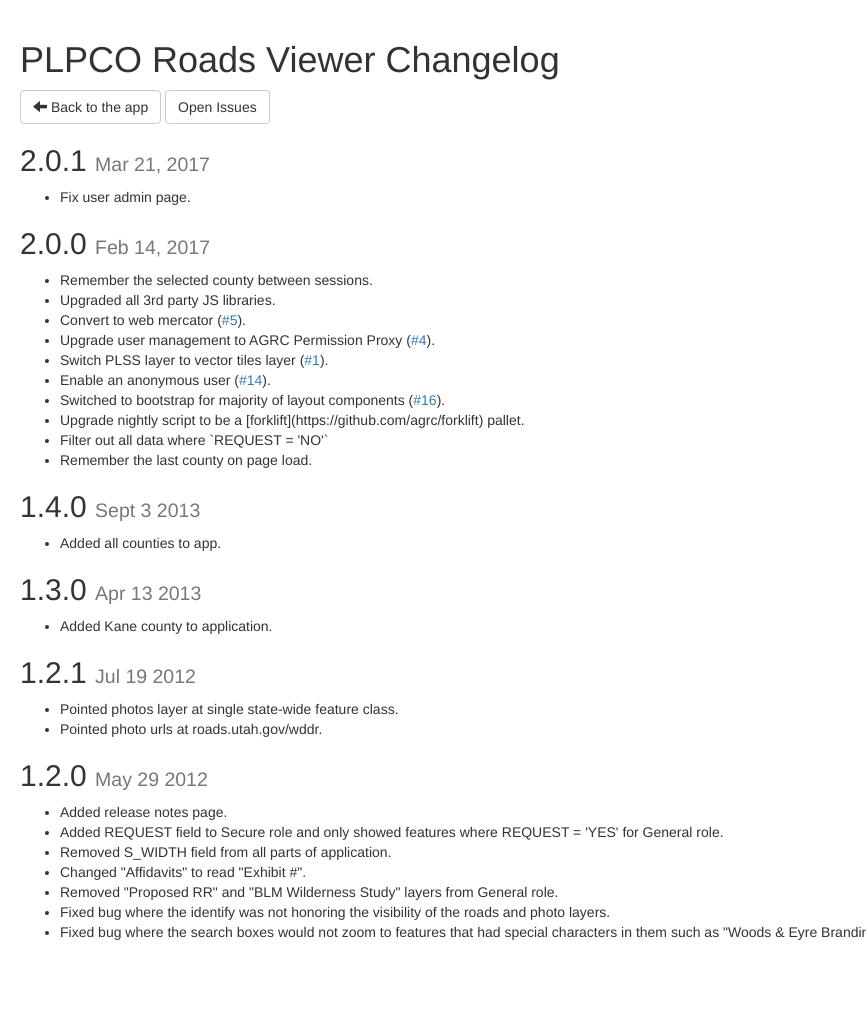
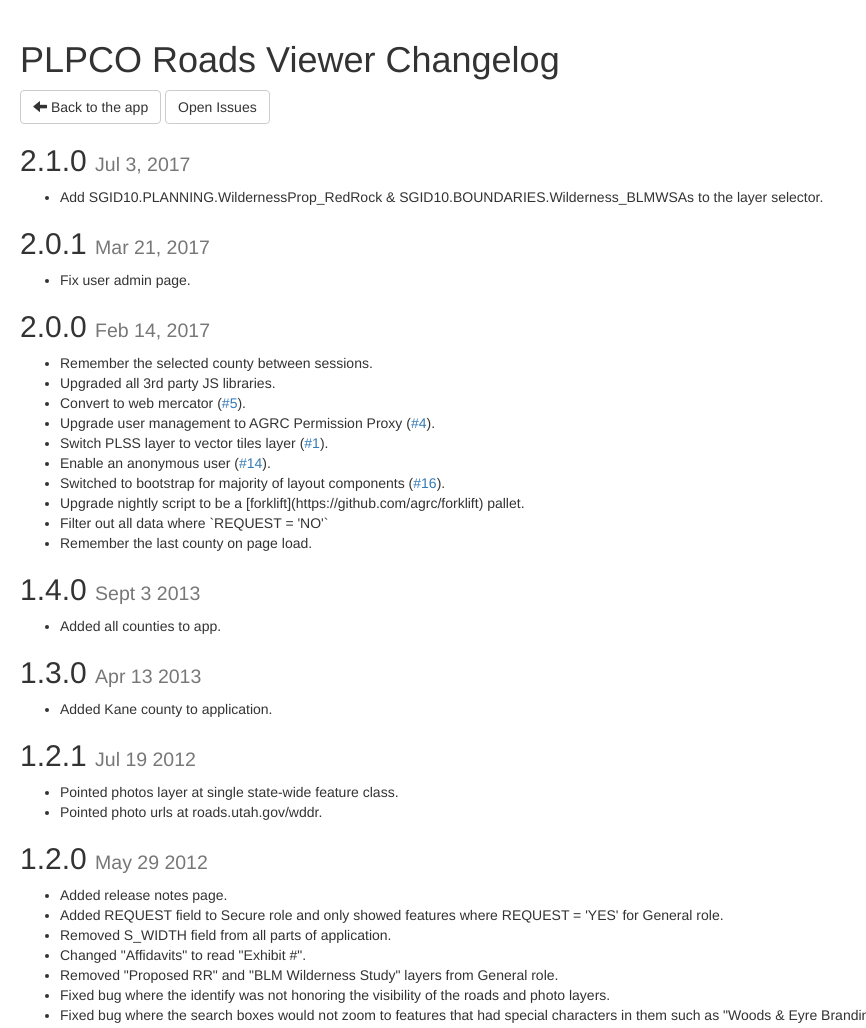
Before and after one commit to agrc/roads.utah.gov, a website: page src/ChangeLog.html in a window 1280 px wide. Shown: the whole page, without its empty margins (0-866 px from the left). Before the commit the page ends 972 px from the top, so only its background shows below. Drawn offline with nearby package versions, Linux system fonts and the light colour scheme.

Commit message:
Release v2.1.0

```diff
--- a/bower.json
+++ b/bower.json
@@ -1,7 +1,7 @@
 {
   "name": "roads.utah.gov",
   "description": "PLPCO Roads Viewer",
-  "version": "2.0.1",
+  "version": "2.1.0",
   "main": "",
   "authors": [
     "Scott Davis <stdavis@utah.gov>"
--- a/package.json
+++ b/package.json
@@ -1,6 +1,6 @@
 {
   "name": "roads.utah.gov",
-  "version": "2.0.1",
+  "version": "2.1.0",
   "description": "PLPCO Roads Viewer",
   "scripts": {
     "test": "grunt travis -v"
--- a/src/ChangeLog.html
+++ b/src/ChangeLog.html
@@ -16,6 +16,10 @@
     <a href="./" class="btn btn-default"><span class="glyphicon glyphicon-arrow-left"></span> Back to the app</a>
     <a href="https://github.com/agrc/roads.utah.gov/issues?state=open" class="btn btn-default">Open Issues</a>
 
+    <h2>2.1.0 <small>Jul 3, 2017</small></h2>
+    <ul>
+        <li>Add SGID10.PLANNING.WildernessProp_RedRock & SGID10.BOUNDARIES.Wilderness_BLMWSAs to the layer selector.</li>
+    </ul>
     <h2>2.0.1 <small>Mar 21, 2017</small></h2>
     <ul>
         <li>Fix user admin page.</li>
--- a/src/app/config.js
+++ b/src/app/config.js
@@ -25,7 +25,7 @@
     window.AGRC = {
         // version.: String
         //      The version number.
-        version: '2.0.1',
+        version: '2.1.0',
         appName: 'plpco',
 
         // app: App
--- a/src/app/package.json
+++ b/src/app/package.json
@@ -1,6 +1,6 @@
 {
     "name": "roads.app",
-    "version": "2.0.1",
+    "version": "2.1.0",
     "main": "main",
     "description": "PLPCO Roads Viewer",
     "homepage": "https://github.com/agrc/roads.utah.gov",
```
